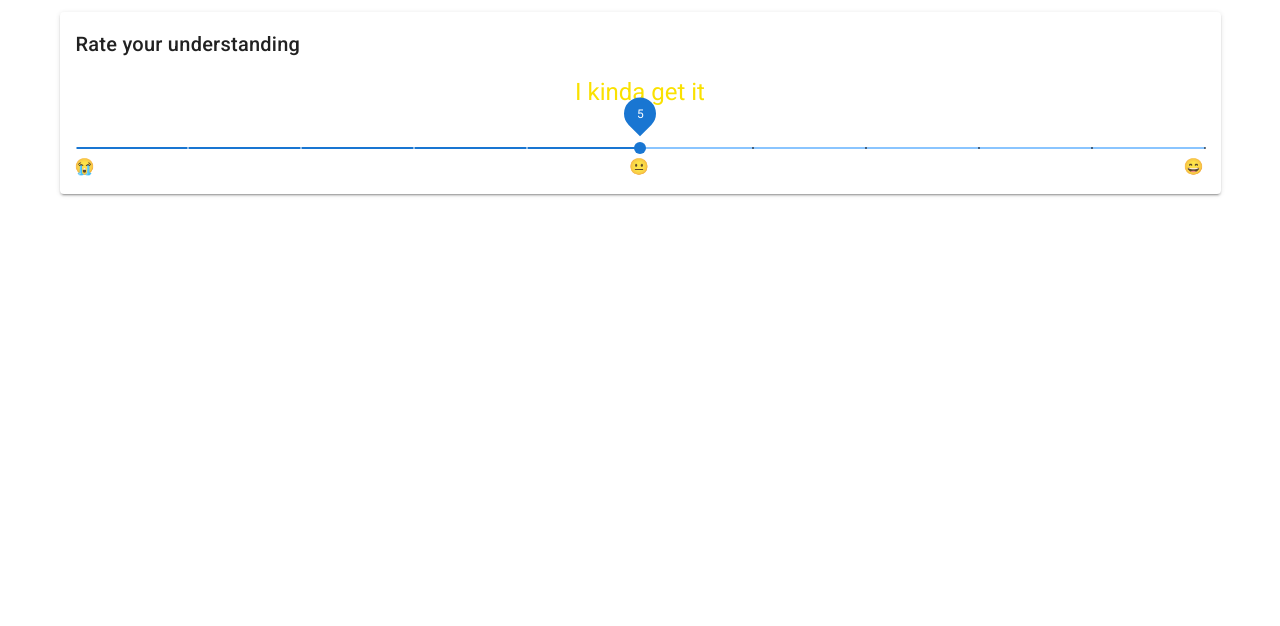
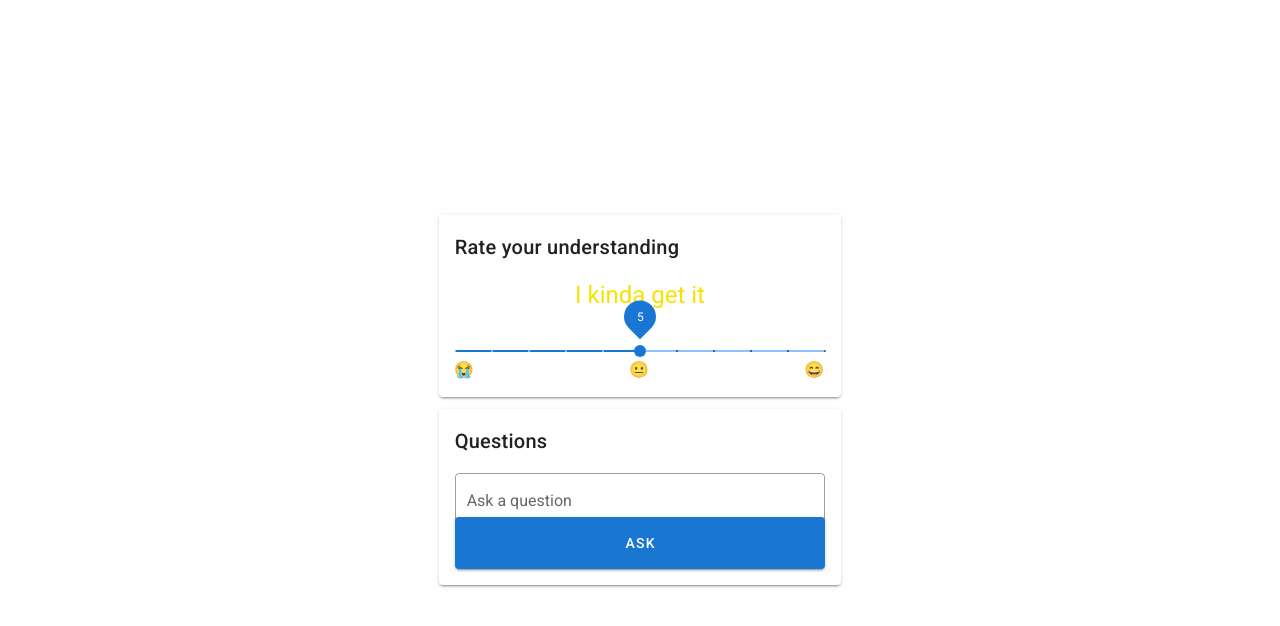
Before and after one commit to arjunpat/intellecture, a Vue app in the folder student/: page /room in a window 1280 px wide. Shown: the top 626 px of the page. Built offline with nearby package versions, Linux system fonts and the light colour scheme.

Commit message:
Added questions box, Student frontend completed?

```diff
--- a/student/src/views/Room.vue
+++ b/student/src/views/Room.vue
@@ -1,6 +1,13 @@
 <template>
-  <v-container>
-    <v-card>
+  <v-container fluid class="fill-height">
+    <v-row align="center" justify="center">
+      <v-col
+        cols="12"
+        sm="8"
+        md="6"
+        lg="4"
+      >
+        <v-card class="mb-3">
           <v-card-title>Rate your understanding</v-card-title>
           <v-card-text id="understanding" class="text-center headline" :style="{color: color}">{{ understanding }}</v-card-text>
           <v-card-actions>
@@ -12,13 +19,34 @@
           ></v-slider>
           </v-card-actions>
         </v-card>
-    <v-row>
+        <v-card>
+          <v-card-title>Questions</v-card-title>
+          <v-card-text align="center">
+            <v-text-field
+              label="Ask a question"
+              hide-details="true"
+              outlined
+              class="mb-n3"
+            ></v-text-field>
+            <v-btn color="primary">Ask</v-btn>
+          </v-card-text>
+        </v-card>
+      </v-col>
     </v-row>
   </v-container>
 </template>
 <style>
   #understanding {
     transition: all 0.4s;
+  }
+
+  .v-btn {
+    width: 100%;
+    height: 3.7em !important;
+  }
+
+  .row {
+    max-width: unset !important;
   }
 </style>
 <script>
```
Lines whose indentation alone changed are shown as unchanged.
